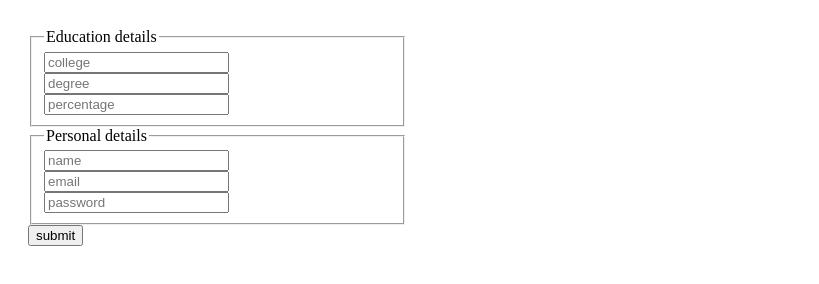
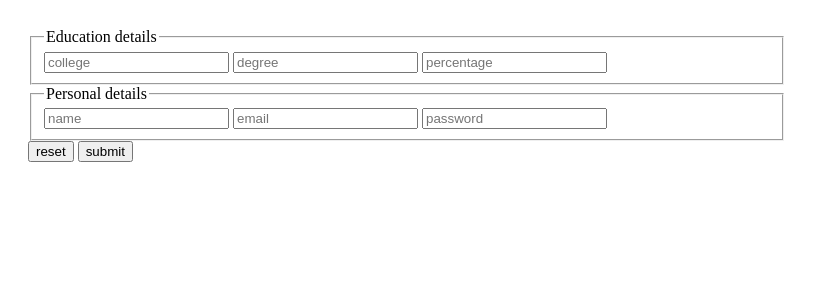
Before and after one commit to mohammedafeef/html-tutorial, a plain HTML site: page index.html in a window 1280 px wide. Shown: the whole page, without its empty margins (0-819 px from the left). Drawn offline with Linux system fonts and the light colour scheme.

Commit message:
fix: final reacord time updates

```diff
--- a/index.html
+++ b/index.html
@@ -23,6 +23,7 @@
                 <input type="email" name="email" placeholder="email">
                 <input type="password" name="password" placeholder="password">
             </fieldset>
+            <input type="reset" name="reset" value="reset">
             <input type="submit" name="submit" value="submit">
         </form>
     </div>
--- a/style.css
+++ b/style.css
@@ -2,5 +2,5 @@
     padding:20px;
     display:flex;
     flex-direction:column;
-    width:30%;
+    width:60%;
 }
```
